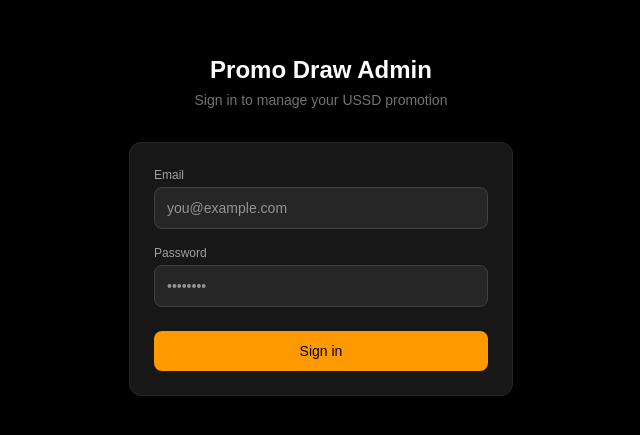
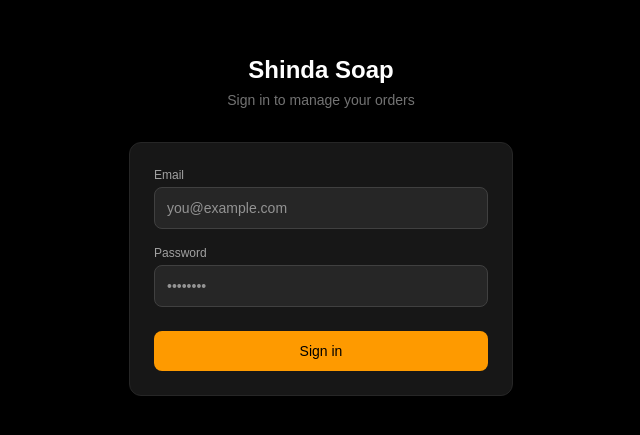
Before and after one commit to f31427l35-stack/shinda, a Next.js app: page /login in a window 1280 px wide. Shown: the part 175-610 px from the top of the page, without its empty margins (319-959 px from the left). Built offline with nearby package versions, Linux system fonts and the light colour scheme.

Commit message:
Update login page branding and instructions

```diff
--- a/src/app/login/page.tsx
+++ b/src/app/login/page.tsx
@@ -37,8 +37,8 @@ export default function LoginPage() {
   return (
     <div className="min-h-screen bg-black flex items-center justify-center px-4">
       <div className="w-full max-w-sm">
-        <h1 className="text-white text-2xl font-semibold mb-1 text-center">Promo Draw Admin</h1>
-        <p className="text-neutral-500 text-sm text-center mb-8">Sign in to manage your USSD promotion</p>
+        <h1 className="text-white text-2xl font-semibold mb-1 text-center">Shinda Soap</h1>
+        <p className="text-neutral-500 text-sm text-center mb-8">Sign in to manage your orders</p>
         <form onSubmit={handleSubmit} className="bg-neutral-900 rounded-xl p-6 border border-neutral-800">
           {error && (
             <div className="bg-red-950 border border-red-900 text-red-400 text-sm rounded-lg px-3 py-2 mb-4">
```
